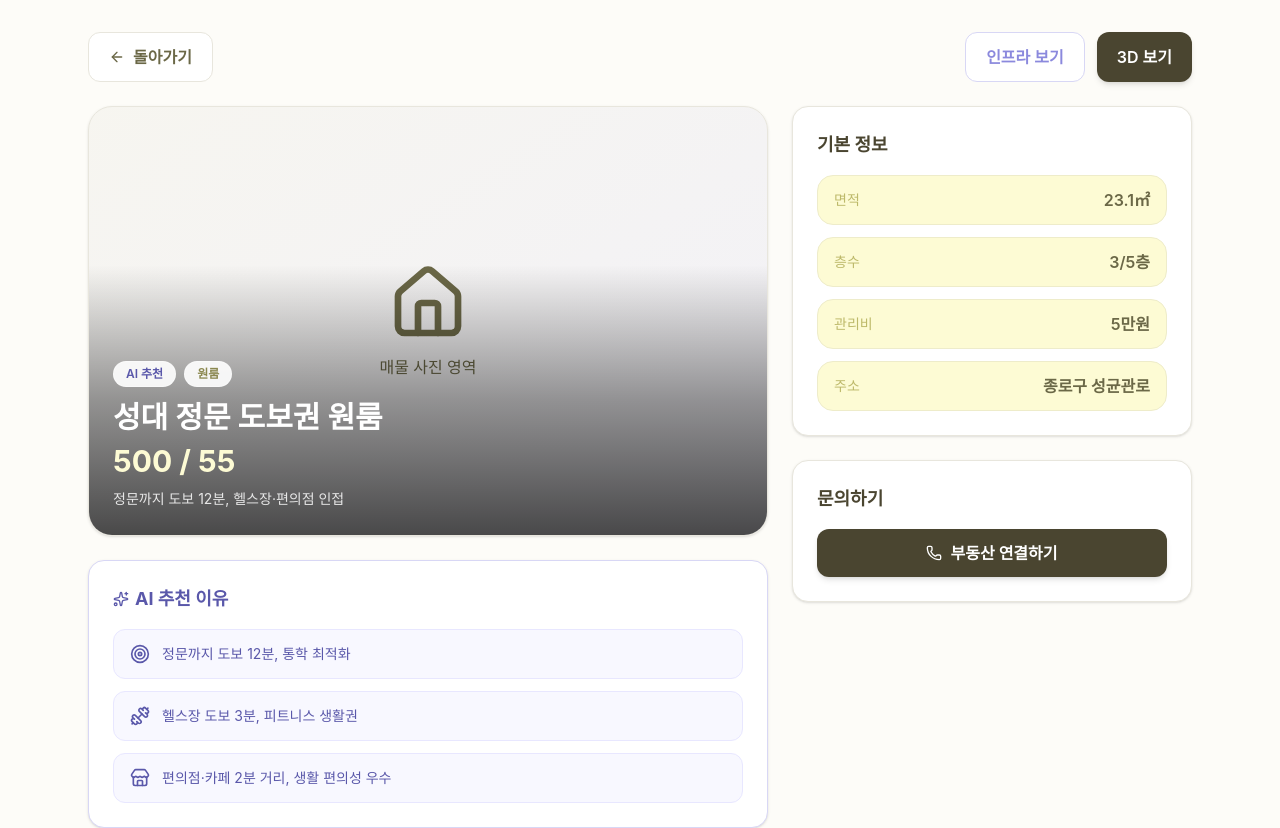
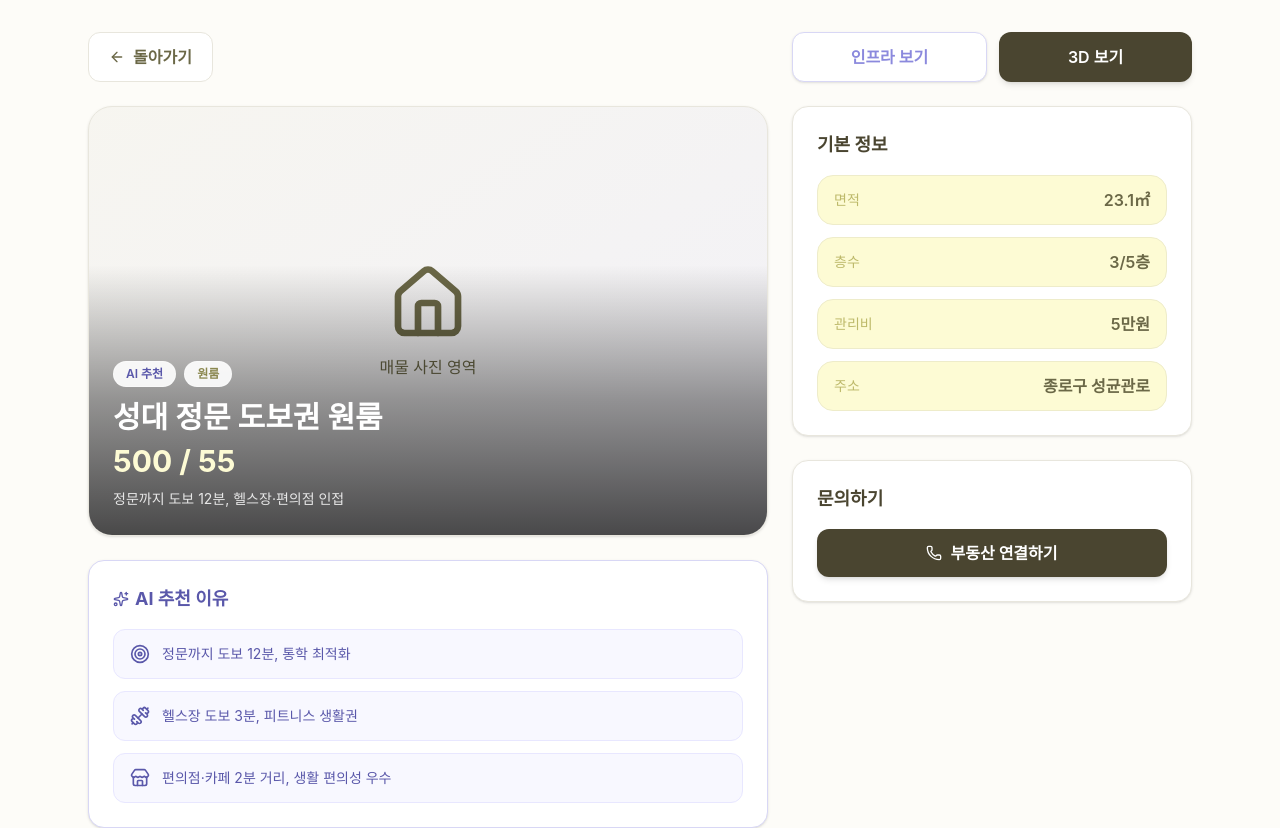
Before and after one commit to skku-2026-capstone-team-2/rooming-frontend, a React (Vite) app in the folder rooming/: page /property/1 in a window 1280 px wide. Shown: the top 828 px of the page. Built offline with nearby package versions, Linux system fonts and the light colour scheme; no server answers; a web font is replaced by a local one.

Commit message:
design: 버튼 및 카드 stiky 적용

```diff
--- a/rooming/src/pages/PropertyDetailScreen.tsx
+++ b/rooming/src/pages/PropertyDetailScreen.tsx
@@ -3,41 +3,22 @@ import { Home, Target, Dumbbell, Store, Phone, Sparkles, ArrowLeft } from "lucid
 export default function PropertyDetailScreen() {
   const navigate = useNavigate();
   // const { id } = useParams();
-
   return (
     <div className="min-h-screen bg-[#FDFCF8]">
       <div className="mx-auto max-w-6xl px-6 py-8">
-        <div className="mb-6 flex items-center justify-between">
+        <div className="grid gap-6 lg:grid-cols-[1fr_400px]">
+          {/* 좌측 메인 영역 */}
+          <div className="space-y-6">
+            {/* 돌아가기 버튼: sticky 없음 */}
             <button
               type="button"
               onClick={() => navigate(-1)}
-            className="flex items-center gap-2 rounded-xl border border-[#E8E6DD] bg-white px-5 py-3 text-base font-semibold text-[#6B6847] transition-all hover:bg-[#FDFCF8]"
+              className="flex w-fit items-center gap-2 rounded-xl border border-[#E8E6DD] bg-white px-5 py-3 text-base font-semibold text-[#6B6847] transition-all hover:bg-[#FDFCF8]"
             >
               <ArrowLeft className="h-4 w-4 shrink-0" />
               돌아가기
             </button>
-          <div className="flex gap-3">
-            <button
-              type="button"
-              onClick={() => navigate("/infra-view")}
-              className="rounded-xl border border-[#D8D7F5] bg-white px-5 py-3 text-base font-semibold text-[#8B89DD] transition-all hover:bg-[#F8F8FF]"
-            >
-              인프라 보기
-            </button>
 
-            <button
-              type="button"
-              onClick={() => navigate("/3d-view")}
-              className="rounded-xl bg-[#4A4530] px-5 py-3 text-base font-semibold text-white shadow-md transition-all hover:bg-[#3A3520] hover:shadow-lg"
-            >
-              3D 보기
-            </button>
-          </div>
-        </div>
-
-        <div className="grid gap-6 lg:grid-cols-[1fr_400px]">
-          {/* 좌측 메인 영역 */}
-          <div className="space-y-6">
             {/* 매물 사진 + 정보 오버레이 */}
             <div className="relative flex h-[430px] items-center justify-center overflow-hidden rounded-3xl border border-[#E8E6DD] bg-gradient-to-br from-[#E8E6DD]/30 to-[#D8D7F5]/30 shadow-sm">
               <div className="text-center">
@@ -99,8 +80,28 @@ export default function PropertyDetailScreen() {
             </div>
           </div>
 
-          {/* 우측 상세 정보 */}
+          {/* 우측 영역: 버튼 + 기본 정보 + 문의하기 전체 sticky */}
+          <div className="lg:sticky lg:top-8 lg:self-start">
             <div className="space-y-6">
+              {/* 인프라 보기 / 3D 보기 버튼 */}
+              <div className="flex w-full gap-3">
+                <button
+                  type="button"
+                  onClick={() => navigate("/infra-view")}
+                  className="flex-1 rounded-xl border border-[#D8D7F5] bg-white px-5 py-3 text-base font-semibold text-[#8B89DD] shadow-sm transition-all hover:bg-[#F8F8FF]"
+                >
+                  인프라 보기
+                </button>
+
+                <button
+                  type="button"
+                  onClick={() => navigate("/3d-view")}
+                  className="flex-1 rounded-xl bg-[#4A4530] px-5 py-3 text-base font-semibold text-white shadow-md transition-all hover:bg-[#3A3520] hover:shadow-lg"
+                >
+                  3D 보기
+                </button>
+              </div>
+
               <div className="rounded-2xl border border-[#E8E6DD] bg-white p-6 shadow-sm">
                 <h3 className="mb-4 text-lg font-bold text-[#4A4530]">
                   기본 정보
@@ -123,6 +124,7 @@ export default function PropertyDetailScreen() {
                   <Phone className="h-4 w-4" />
                   부동산 연결하기
                 </button>
+              </div>
             </div>
           </div>
         </div>
```
Lines whose indentation alone changed are shown as unchanged.
